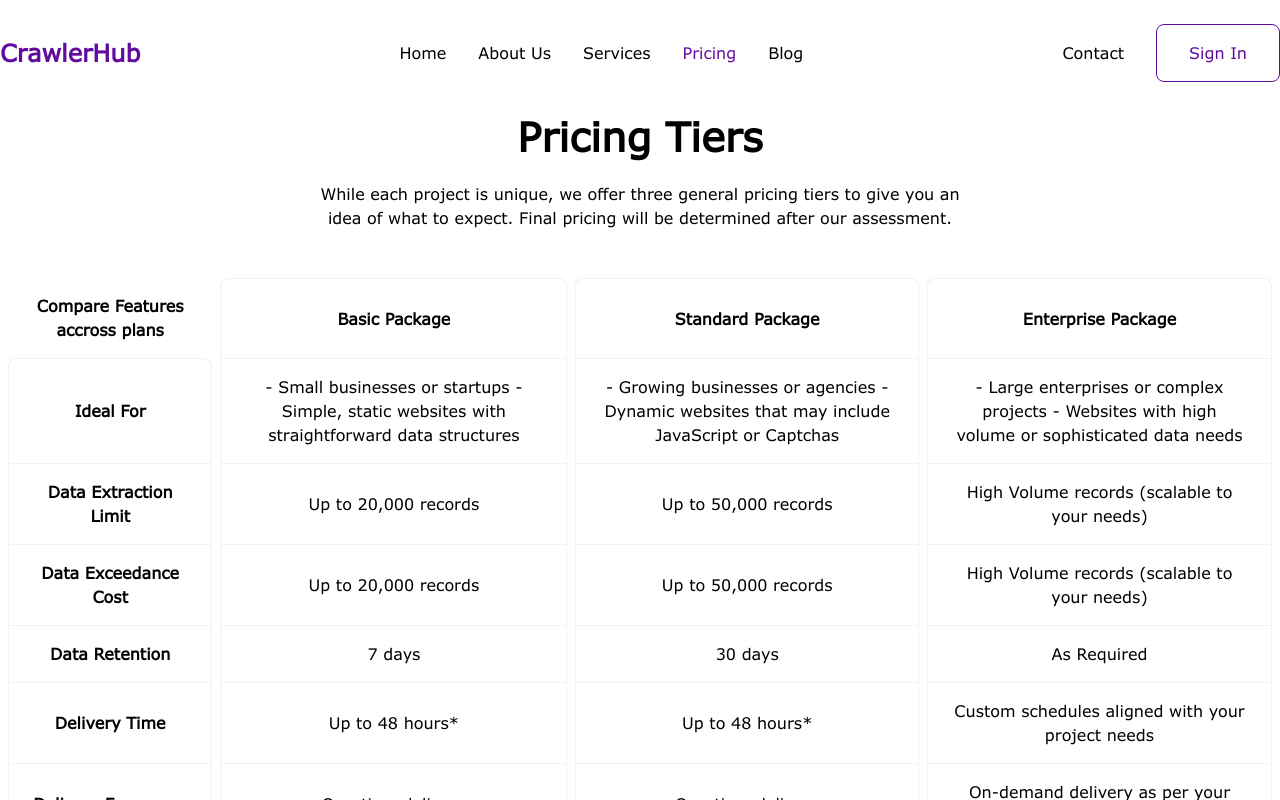
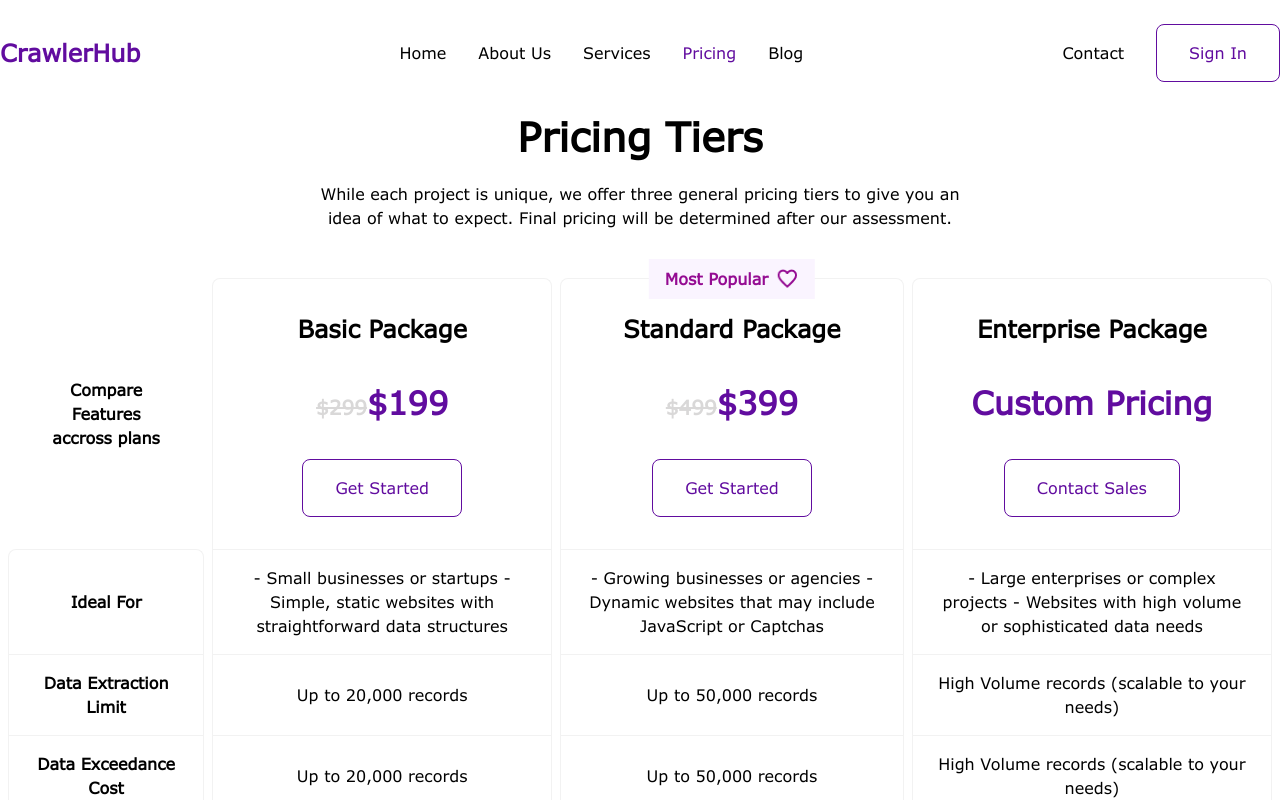
Before and after one commit to beecodeguy/crawlhub, a Next.js app: page /pricing in a window 1280 px wide. Shown: the top 800 px of the page. Built offline with nearby package versions, Linux system fonts and the light colour scheme.

Commit message:
added popular info

```diff
--- a/src/app/(webpage)/pricing/_components/PricingTiers/PricingTable/THead.tsx
+++ b/src/app/(webpage)/pricing/_components/PricingTiers/PricingTable/THead.tsx
@@ -1,12 +1,64 @@
+import { FavouriteIcon } from "@/assets/icons";
+import { Button } from "@/components/ui/button";
+import Image from "next/image";
 import React from "react";
+
+interface IProps {
+  title: string;
+  price: string;
+  previousPrice?: string;
+  buttonLabel?: string;
+}
+
+const HeaderInfo: React.FC<IProps> = ({
+  title,
+  previousPrice,
+  price,
+  buttonLabel = "Get Started",
+}) => (
+  <div className="flex flex-col gap-4 items-center">
+    <span className="typography-h4">{title}</span>
+    <span>
+      {previousPrice && (
+        <span className="line-through text-[#D9D8D8] leading-30 text-[20px]">
+          {previousPrice}
+        </span>
+      )}
+      <span className="text-primary typography-h3">{price}</span>
+    </span>
+    <Button variant="outline" className="w-fit">
+      {buttonLabel}
+    </Button>
+  </div>
+);
 
 const THead = () => {
   return (
     <tr>
       <th>Compare Features accross plans</th>
-      <th className="border-x border-t border-[#000000]">Basic Package</th>
-      <th className="border-x border-t border-[#000000]">Standard Package</th>
-      <th className="border-x border-t border-[#000000]">Enterprise Package</th>
+      <th className="border-x border-t border-[#000000]">
+        <HeaderInfo title="Basic Package" price="$199" previousPrice="$299" />
+      </th>
+      <th className="relative border-x border-t border-[#000000]">
+        <span className="popular-card bg-[#FAF4FF] py-1 px-2 text-[#940B92]">
+          <span className="flex gap-1">
+            Most Popular{" "}
+            <Image src={FavouriteIcon} alt="" width={23} height={23} />
+          </span>
+        </span>
+        <HeaderInfo
+          title="Standard Package"
+          price="$399"
+          previousPrice="$499"
+        />
+      </th>
+      <th className="border-x border-t border-[#000000]">
+        <HeaderInfo
+          title="Enterprise Package"
+          price="Custom Pricing"
+          buttonLabel="Contact Sales"
+        />
+      </th>
     </tr>
   );
 };
--- a/src/assets/icons/index.ts
+++ b/src/assets/icons/index.ts
@@ -14,3 +14,4 @@ export { default as SettingIcon } from "./settings_icon.png";
 export { default as SpiderIcon } from "./spider_icon.png";
 export { default as DataDeliveryIcon } from "./data_delivery_icon.png";
 export { default as RightArrowIcon } from "./right_arrow_icon.png";
+export { default as FavouriteIcon } from "./favorite.png";
--- a/src/assets/styles/components/_table.scss
+++ b/src/assets/styles/components/_table.scss
@@ -37,17 +37,27 @@
     td {
       text-align: center;
       border-color: #f2f2f2;
-      padding: 16px 24px 16px 24px;
     }
     thead {
       tr {
         th {
+          padding: 32px;
           border-top-left-radius: 8px;
           border-top-right-radius: 8px;
+          .popular-card {
+            position: absolute;
+            top: 0px;
+            transform: translate(-50%, -50%);
+          }
         }
       }
     }
     tbody {
+      tr {
+        td {
+          padding: 16px 24px 16px 24px;
+        }
+      }
       tr:nth-child(1) {
         td:first-child {
           border-top-left-radius: 8px;
```
Also changed, not shown: src/assets/icons/favorite.png (added).
